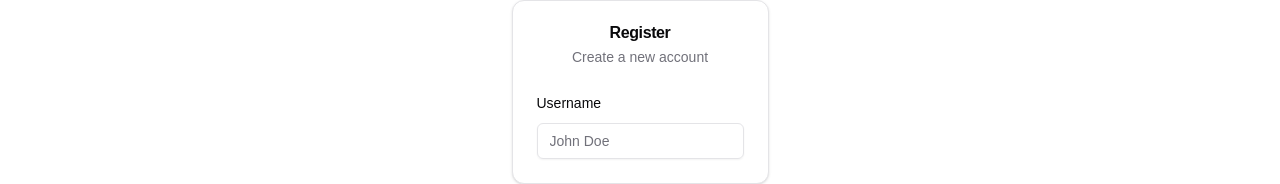
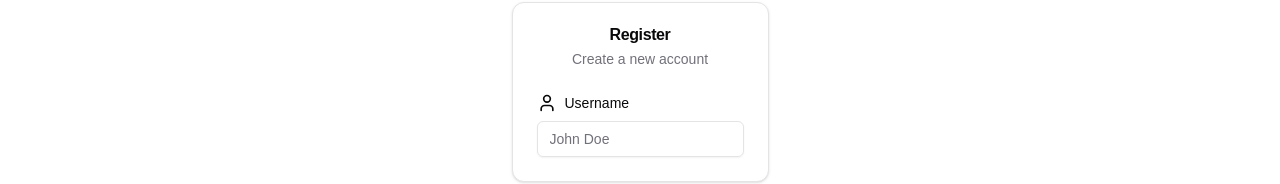
Before and after one commit to Babban33/notewave, a Next.js app: page /register in a window 1280 px wide. Shown: the part 373-557 px from the top of the page. Built offline with nearby package versions, Linux system fonts and the light colour scheme.

Commit message:
added username icon

```diff
--- a/app/(auth-pages)/register/page.tsx
+++ b/app/(auth-pages)/register/page.tsx
@@ -5,6 +5,7 @@ import * as z from "zod";
 import {zodResolver} from "@hookform/resolvers/zod";
 import { Form, FormControl, FormField, FormItem, FormLabel } from "@/components/ui/form";
 import { Input } from "@/components/ui/input";
+import { User } from "lucide-react";
 
 // eslint-disable-next-line @typescript-eslint/no-unused-vars
 const formSchema = z.object({
@@ -69,7 +70,11 @@ export default function RegisterPage(){
                                 name="username"
                                 render={({field})=>(
                                     <FormItem>
-                                        <FormLabel>Username</FormLabel>
+                                        <FormLabel>
+                                            <div className="flex items-center">
+                                                <User className="mr-2" size={20}/>
+                                                Username
+                                            </div></FormLabel>
                                         <FormControl>
                                             <Input placeholder="John Doe" {...field}/>
                                         </FormControl>
```
